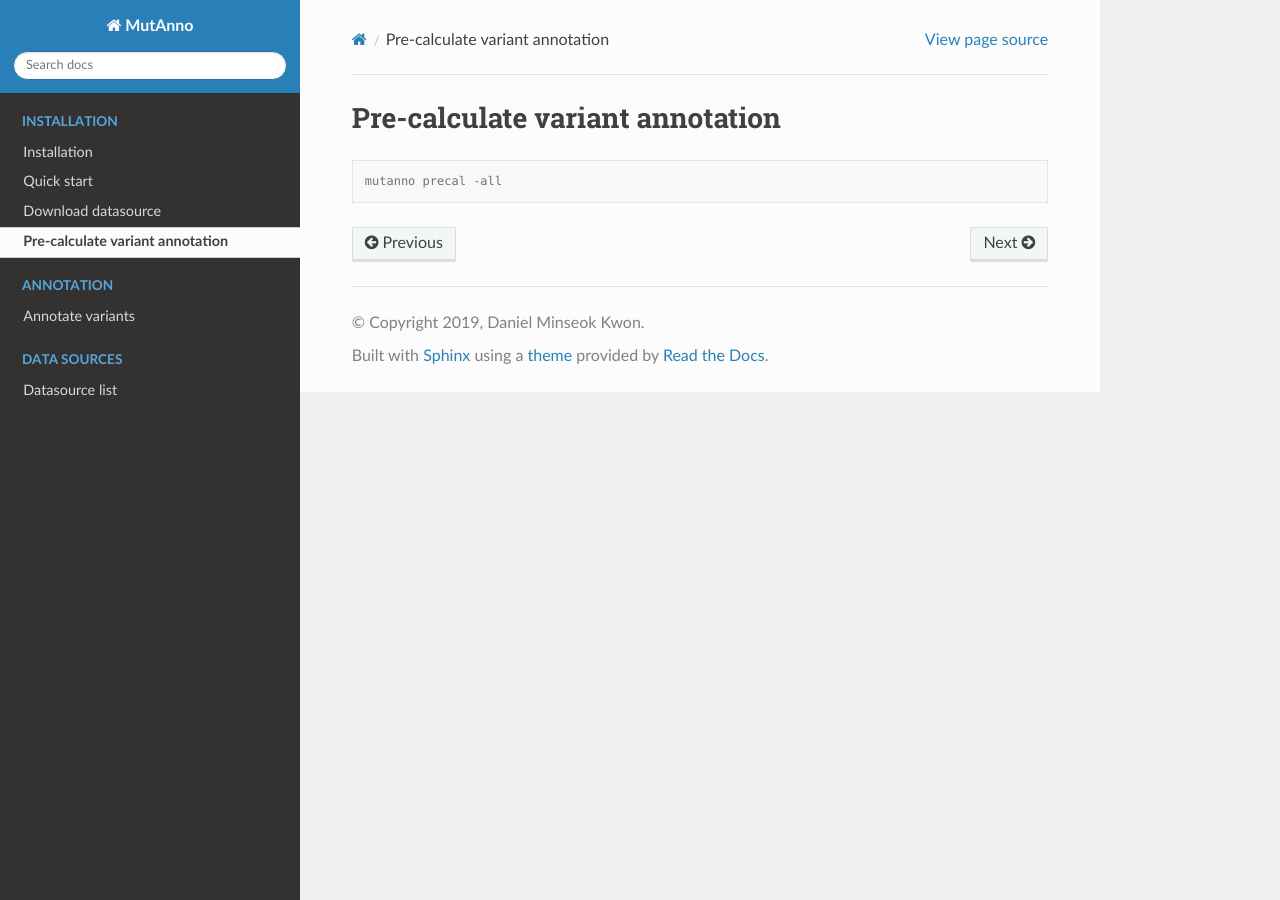
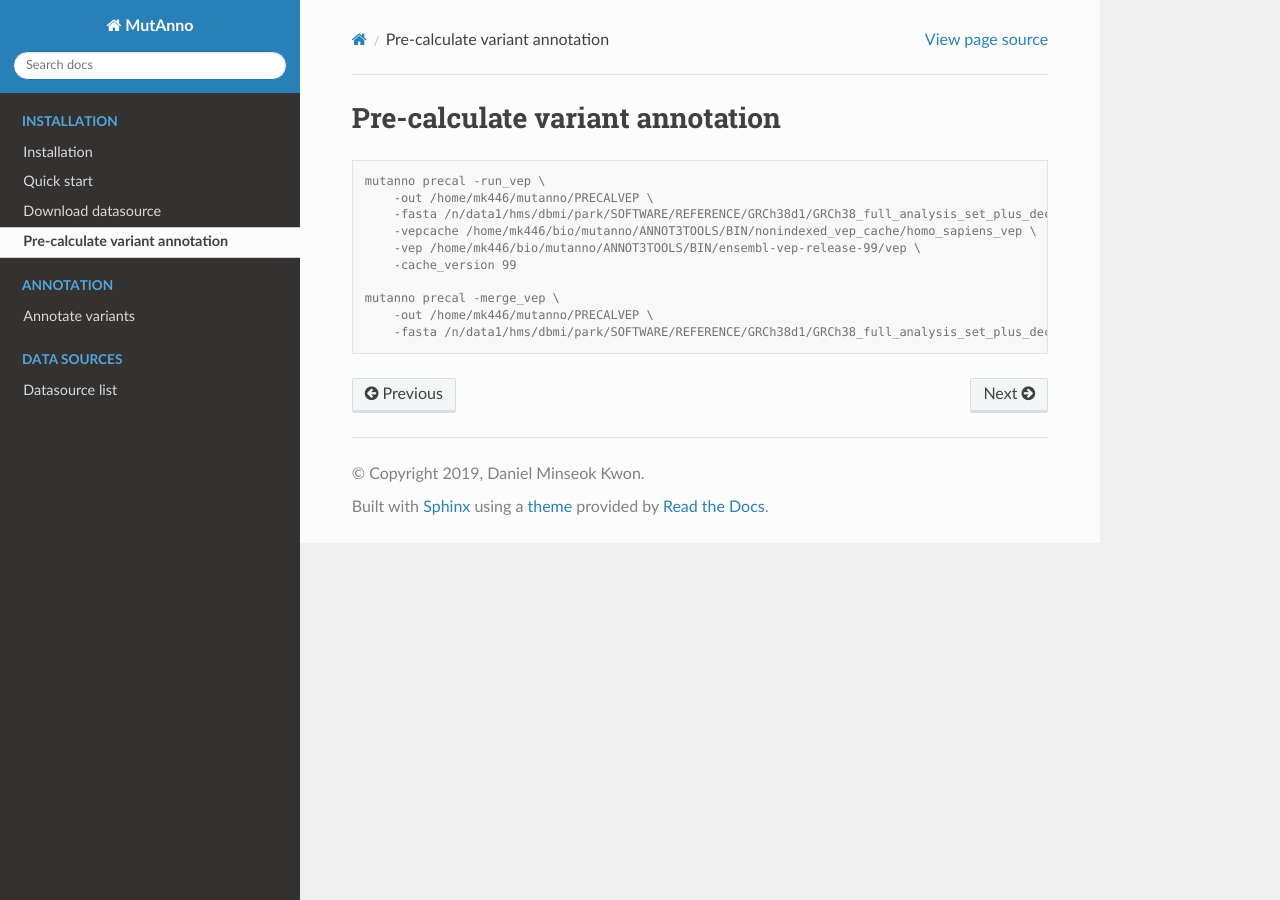
Before and after one commit to danielmsk/mutanno, a Sphinx documentation site: the page built from docs/precalculate_annotation.rst, in a window 1280 px wide. Built offline with Sphinx 7.4.7 and the Read the Docs theme 2.0.0, drawn with Linux system fonts in a browser that asks for light colours.

Commit message:
update vep merging

```diff
--- a/docs/precalculate_annotation.rst
+++ b/docs/precalculate_annotation.rst
@@ -5,4 +5,13 @@ Pre-calculate variant annotation
 
 .. code:: console
 
-  mutanno precal -all
+  mutanno precal -run_vep \
+      -out /home/mk446/mutanno/PRECALVEP \
+      -fasta /n/data1/hms/dbmi/park/SOFTWARE/REFERENCE/GRCh38d1/GRCh38_full_analysis_set_plus_decoy_hla.fa \
+      -vepcache /home/mk446/bio/mutanno/ANNOT3TOOLS/BIN/nonindexed_vep_cache/homo_sapiens_vep \
+      -vep /home/mk446/bio/mutanno/ANNOT3TOOLS/BIN/ensembl-vep-release-99/vep \
+      -cache_version 99
+
+  mutanno precal -merge_vep \
+      -out /home/mk446/mutanno/PRECALVEP \
+      -fasta /n/data1/hms/dbmi/park/SOFTWARE/REFERENCE/GRCh38d1/GRCh38_full_analysis_set_plus_decoy_hla.fa
--- a/precal.py
+++ b/precal.py
@@ -182,6 +182,10 @@ class PreCalculate():
         file_util.fileSave(out, cont, 'w')
         print("Saved", out)
 
+    def mk_shellscript_merge_vep(self, fasta, out):
+        print(fasta)
+        pass
+
     def run(self):
         chunksize = 100000
         if self.opt['fasta'] != "":
@@ -198,6 +202,6 @@ class PreCalculate():
             epos = int(poslist[1])
             self.save_input_vcf(fasta, self.opt['out'], chrom, spos, epos)
         if self.opt['merge_vep']:
-            pass
+            self.mk_shellscript_merge_vep(fasta, self.opt['out'])
         if self.opt['check_vep_result']:
             self.check_vep_result(self.opt['vcf'], self.opt['vep_result'])
```
Also changed, not shown: 8 other files.
